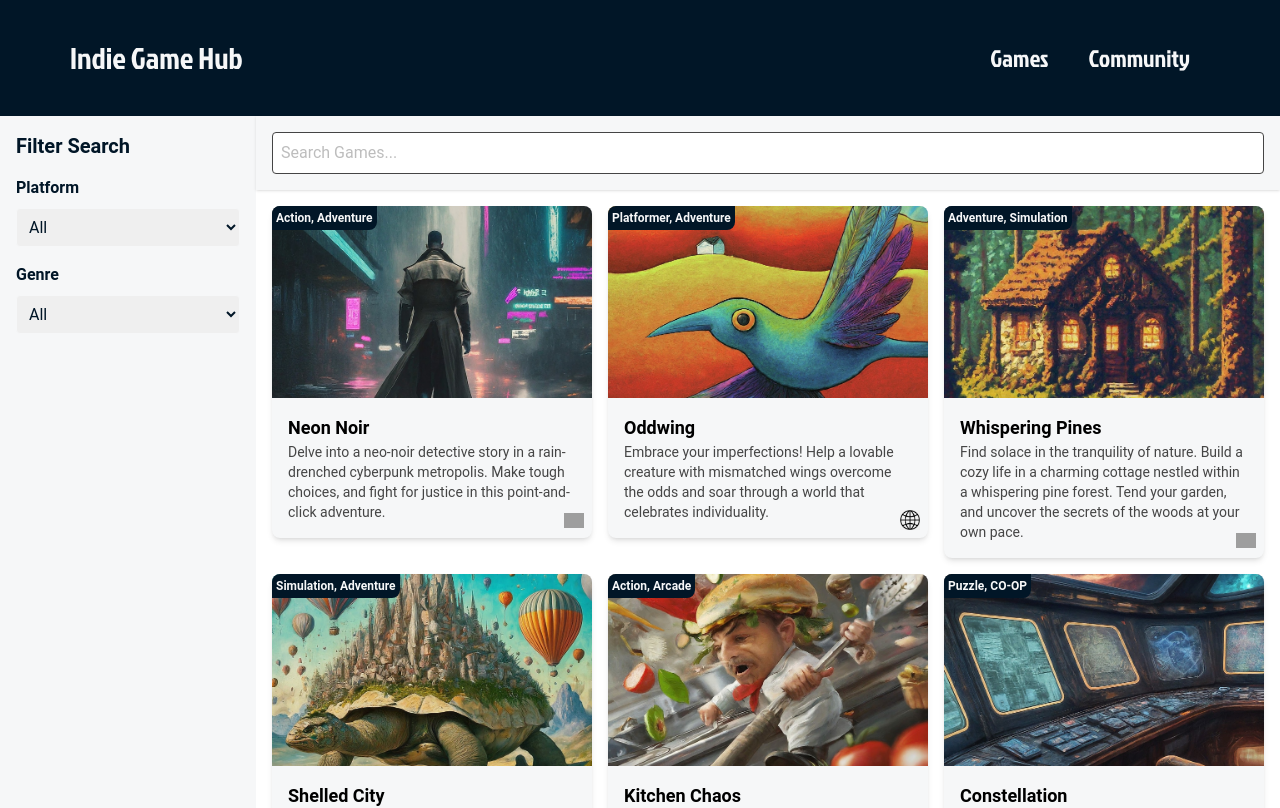
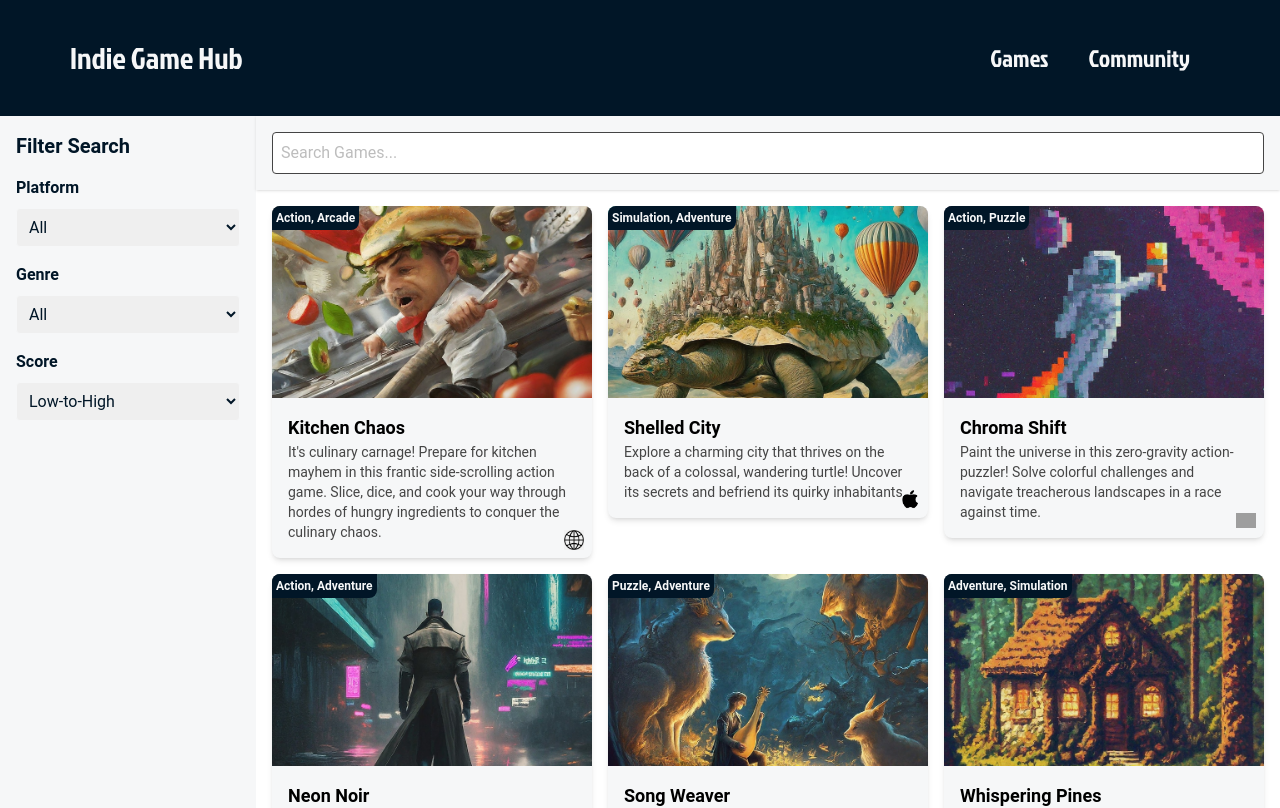
Before and after one commit to Egzavyer/Egzavyer.github.io, a React (Vite) app: page /games in a window 1280 px wide. Shown: the top 808 px of the page. Built offline with nearby package versions, Linux system fonts and the light colour scheme; grey boxes are pictures that could not be loaded.

Commit message:
Feat: add sorting by score

```diff
--- a/src/components/FilterSidebar.jsx
+++ b/src/components/FilterSidebar.jsx
@@ -8,6 +8,10 @@ const FilterSidebar = ({ filter, setFilter }) => {
 
     const handlePlatformChange = (e) => {
         setFilter({ ...filter, platform: e.target.value });
+    };
+
+    const handleSortChange = (e) => {
+        setFilter({ ...filter, sort: e.target.value });
     };
 
     return (
@@ -39,6 +43,13 @@ const FilterSidebar = ({ filter, setFilter }) => {
                     <option>Ardcade</option>
                 </select>
             </div>
+            <div className="mb-4">
+                <label className="block mb-2 font-semibold">Score</label>
+                <select className="w-full p-2 border border-text rounded" value={filter.sort} onChange={handleSortChange}>
+                    <option>Low-to-High</option>
+                    <option>High-to-Low</option>
+                </select>
+            </div>
         </div>
     );
 };
--- a/src/components/GameGrid.jsx
+++ b/src/components/GameGrid.jsx
@@ -4,7 +4,9 @@ import { Link } from 'react-router-dom';
 
 const GameGrid = ({ games, searchQuery, filter }) => {
 
-    const filteredGames = games.filter((game) => {
+    const sortedGames = filter.sort === "High-to-Low" ? games.sort((a, b) => b.score - a.score) : games.sort((a, b) => a.score - b.score);
+
+    const filteredGames = sortedGames.filter((game) => {
         const matchesSearchQuery = game.title.toLowerCase().includes(searchQuery.toLowerCase());
         const matchesGenre = filter.genre === 'All' || game.genre.includes(filter.genre);
         const matchesPlatform = filter.platform === 'All' || game.platform.includes(filter.platform);
--- a/src/games.json
+++ b/src/games.json
@@ -3,64 +3,100 @@
         "title": "Neon Noir",
         "description": "Delve into a neo-noir detective story in a rain-drenched cyberpunk metropolis. Make tough choices, and fight for justice in this point-and-click adventure.",
         "genre": "Action, Adventure",
-        "image": "src/assets/Games/NeonNoir.jpg",
-        "platform": "Windows"
+        "image": "../src/assets/Games/NeonNoir.jpg",
+        "platform": "Windows",
+        "developer": "CyberCode Studios",
+        "releaseDate": "2023-10-15",
+        "score": 85,
+        "reviewsCount": 1280
       },
       {
         "title": "Oddwing",
-        "description": "Embrace your imperfections!  Help a lovable creature with mismatched wings overcome the odds and soar through a world that celebrates individuality. ",
+        "description": "Embrace your imperfections! Help a lovable creature with mismatched wings overcome the odds and soar through a world that celebrates individuality.",
         "genre": "Platformer, Adventure",
-        "image": "src/assets/Games/Oddwing.jpg",
-        "platform": "Web"
+        "image": "../src/assets/Games/Oddwing.jpg",
+        "platform": "Web",
+        "developer": "Quirky Quest",
+        "releaseDate": "2024-02-20",
+        "score": 92,
+        "reviewsCount": 850
       },
       {
         "title": "Whispering Pines",
         "description": "Find solace in the tranquility of nature. Build a cozy life in a charming cottage nestled within a whispering pine forest. Tend your garden, and uncover the secrets of the woods at your own pace.",
         "genre": "Adventure, Simulation",
-        "image": "src/assets/Games/WhisperingPines.jpg",
-        "platform": "Playstation"
+        "image": "../src/assets/Games/WhisperingPines.jpg",
+        "platform": "Playstation",
+        "developer": "Forest Dreams",
+        "releaseDate": "2023-12-05",
+        "score": 88,
+        "reviewsCount": 1075
       },
       {
         "title": "Shelled City",
         "description": "Explore a charming city that thrives on the back of a colossal, wandering turtle! Uncover its secrets and befriend its quirky inhabitants.",
         "genre": "Simulation, Adventure",
-        "image": "src/assets/Games/ShelledCity.jpg",
-        "platform": "MacOS"
+        "image": "../src/assets/Games/ShelledCity.jpg",
+        "platform": "MacOS",
+        "developer": "Turtle Ventures",
+        "releaseDate": "2024-01-18",
+        "score": 80,
+        "reviewsCount": 640
       },
       {
         "title": "Kitchen Chaos",
-        "description": "It\"s culinary carnage!  Prepare for kitchen mayhem in this frantic side-scrolling action game. Slice, dice, and cook your way through hordes of hungry ingredients to conquer the culinary chaos.",
+        "description": "It's culinary carnage! Prepare for kitchen mayhem in this frantic side-scrolling action game. Slice, dice, and cook your way through hordes of hungry ingredients to conquer the culinary chaos.",
         "genre": "Action, Arcade",
-        "image": "src/assets/Games/KitchenChaos.jpg",
-        "platform": "Web"
+        "image": "../src/assets/Games/KitchenChaos.jpg",
+        "platform": "Web",
+        "developer": "Chaos Kitchen Co.",
+        "releaseDate": "2023-11-10",
+        "score": 75,
+        "reviewsCount": 720
       },
       {
         "title": "Constellation",
-        "description": "Teamwork is key in this cooperative puzzle game!  Communicate effectively and solve mind-bending puzzles as a crew of astronauts on a thrilling mission through the cosmos.",
+        "description": "Teamwork is key in this cooperative puzzle game! Communicate effectively and solve mind-bending puzzles as a crew of astronauts on a thrilling mission through the cosmos.",
         "genre": "Puzzle, CO-OP",
-        "image": "src/assets/Games/Constellation.jpg",
-        "platform": "Xbox"
+        "image": "../src/assets/Games/Constellation.jpg",
+        "platform": "Xbox",
+        "developer": "Cosmic Games",
+        "releaseDate": "2024-03-25",
+        "score": 90,
+        "reviewsCount": 930
       },
       {
         "title": "Song Weaver",
-        "description": "Craft melodies with moonlight! Explore a world bathed in ethereal light, befriend fantastical creatures, solve melodic puzzles, and restore balance to a world out of tune",
+        "description": "Craft melodies with moonlight! Explore a world bathed in ethereal light, befriend fantastical creatures, solve melodic puzzles, and restore balance to a world out of tune.",
         "genre": "Puzzle, Adventure",
-        "image": "src/assets/Games/SongWeaver.jpg",
-        "platform": "Switch"
+        "image": "../src/assets/Games/SongWeaver.jpg",
+        "platform": "Switch",
+        "developer": "Melody Makers",
+        "releaseDate": "2023-09-22",
+        "score": 87,
+        "reviewsCount": 1050
       },
       {
         "title": "Chroma Shift",
         "description": "Paint the universe in this zero-gravity action-puzzler! Solve colorful challenges and navigate treacherous landscapes in a race against time.",
         "genre": "Action, Puzzle",
-        "image": "src/assets/Games/ChromaShift.jpg",
-        "platform": "Playstation"
+        "image": "../src/assets/Games/ChromaShift.jpg",
+        "platform": "Playstation",
+        "developer": "Colorful Studios",
+        "releaseDate": "2024-05-30",
+        "score": 83,
+        "reviewsCount": 790
       },
       {
         "title": "Purrfect Flight",
         "description": "Take to the skies as a jetpack-wearing feline adventurer! Explore a jungle, discover hidden treasures, and outsmart adorable creatures in this purrfectly delightful platformer.",
         "genre": "Casual, Platformer",
-        "image": "src/assets/Games/PurrfectFlight.jpg",
-        "platform": "Windows"
+        "image": "../src/assets/Games/PurrfectFlight.jpg",
+        "platform": "Windows",
+        "developer": "CatVentures",
+        "releaseDate": "2024-06-12",
+        "score": 89,
+        "reviewsCount": 870
       }
 
 ]
--- a/src/pages/GamesPage.jsx
+++ b/src/pages/GamesPage.jsx
@@ -5,7 +5,7 @@ import GameGrid from '../components/GameGrid'
 
 const Games = () => {
   const [searchQuery, setSearchQuery] = useState('');
-  const [filter, setFilter] = useState({ genre: '', platform: '' });
+  const [filter, setFilter] = useState({ genre: '', platform: '', sort: '' });
   const [games, setGames] = useState([]);
 
   useEffect(() => {
```
Lines whose indentation alone changed are shown as unchanged.
